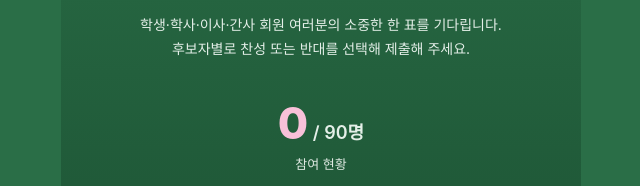
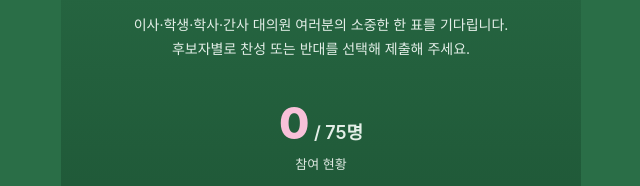
Before and after one commit to jeje-0/-1, a website: page public/index.html in a window 1280 px wide. Shown: the part 193-379 px from the top of the page, 319-959 px from the left. Drawn offline with Linux system fonts and the light colour scheme; no server answers.

Commit message:
Update voting message and participant count

```diff
--- a/public/index.html
+++ b/public/index.html
@@ -119,10 +119,10 @@
 
     <span class="pill-center"><span>법인이사 선출투표</span></span>
     <h1>제22차 IVF 정기총회<br><span class="accent">법인이사 선출</span></h1>
-    <p class="desc">학생·학사·이사·간사 회원 여러분의 소중한 한 표를 기다립니다.<br>후보자별로 찬성 또는 반대를 선택해 제출해 주세요.</p>
+    <p class="desc">이사·학생·학사·간사 대의원 여러분의 소중한 한 표를 기다립니다.<br>후보자별로 찬성 또는 반대를 선택해 제출해 주세요.</p>
 
     <div class="stat">
-      <div class="num"><span id="voteCount">0</span><small> / 90명</small></div>
+      <div class="num"><span id="voteCount">0</span><small> / 75명</small></div>
       <div class="label">참여 현황</div>
       <div class="bar-track"><div class="bar-fill" id="barFill" style="width:0%"></div></div>
     </div>
```
